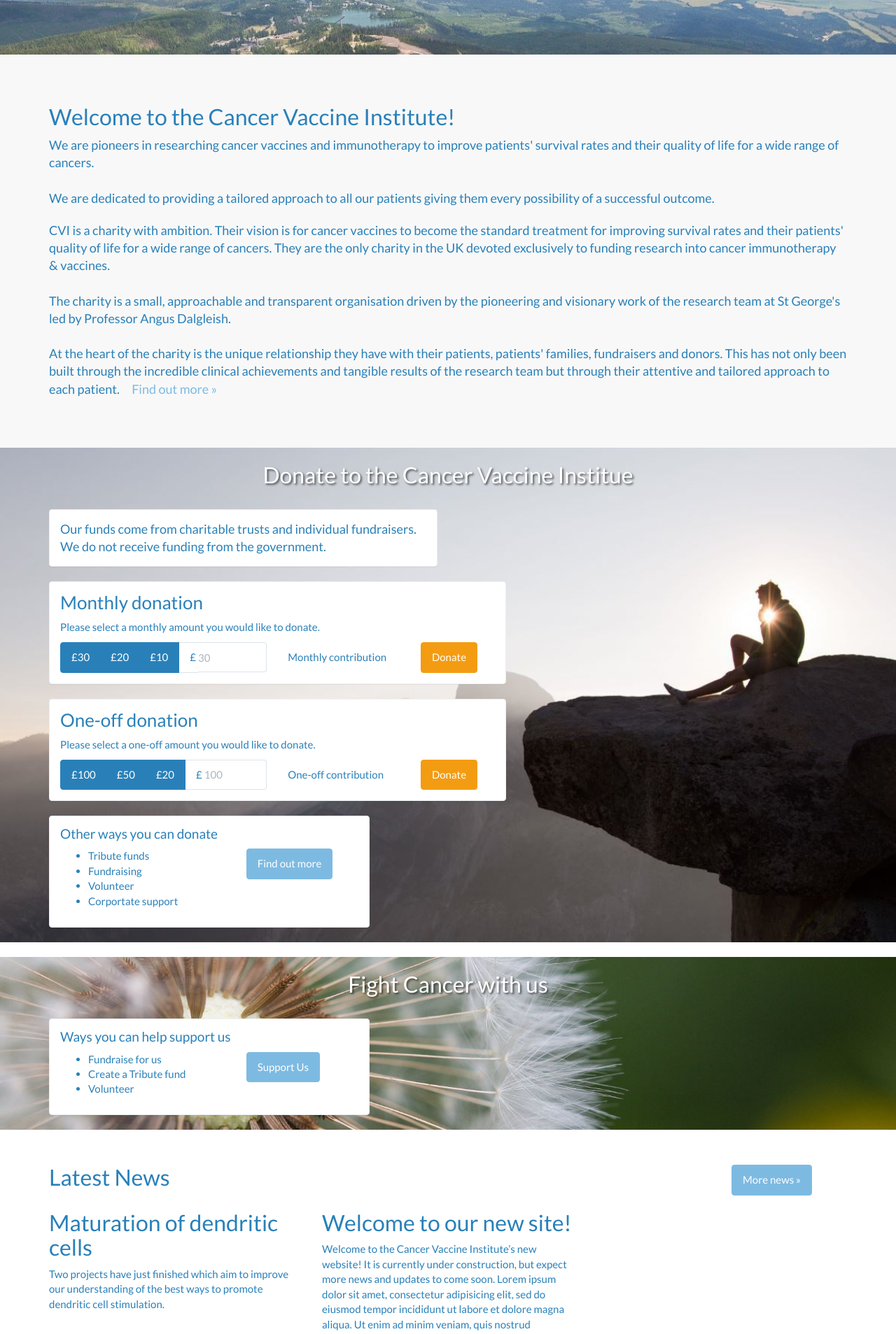
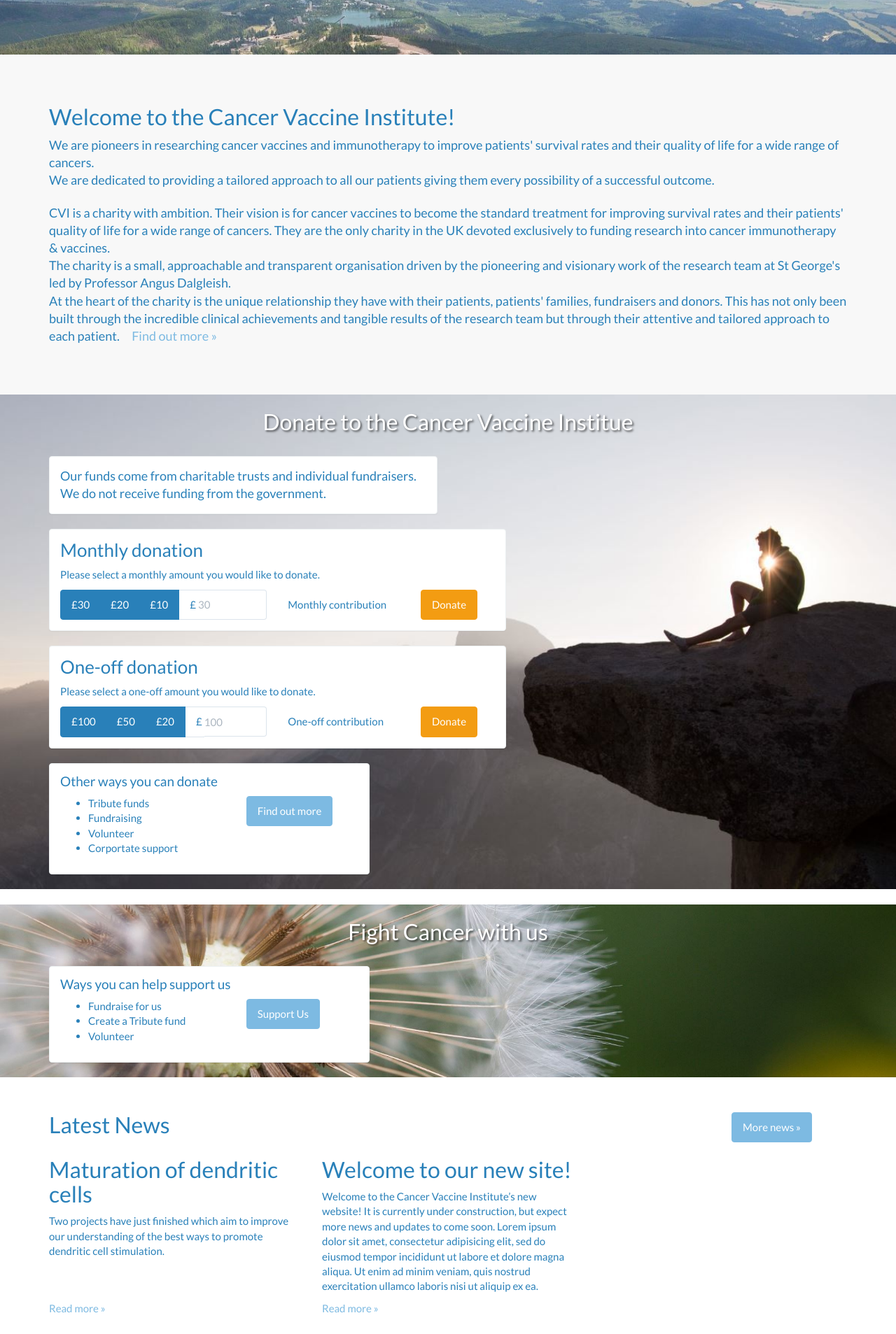
Before and after one commit to CancerVaccine/cancervaccine.github.io, a Jekyll site: the page built from index.html, in a window 1280 px wide. Shown: the part 604-2511 px from the top of the page at 70% size. Built offline with Jekyll 4.4.1, drawn with Linux system fonts in a browser that asks for light colours; nearby versions of some CDN libraries.

Commit message:
Updated '/index.html' via CloudCannon

```diff
--- a/index.html
+++ b/index.html
@@ -48,9 +48,9 @@
       <div class="row">
         <div class="col-md-12">
           <h2 class="editable">Welcome to the Cancer Vaccine Institute!</h2>
-          <p class="lead editable">We are pioneers in researching cancer vaccines and immunotherapy to improve patients' survival rates and their quality of life for a wide range of cancers.&nbsp;<br /><br />We are dedicated to providing a tailored approach to all our patients giving them every possibility of a successful outcome.</p>
+          <p class="lead editable">We are pioneers in researching cancer vaccines and immunotherapy to improve patients' survival rates and their quality of life for a wide range of cancers.&nbsp;<br />We are dedicated to providing a tailored approach to all our patients giving them every possibility of a successful outcome.</p>
 
-          <p class="lead editable">CVI is a charity with ambition. Their vision is for cancer vaccines to become the standard treatment for improving survival rates and their patients' quality of life for a wide range of cancers. They are the only charity in the UK devoted exclusively to funding research into cancer immunotherapy &amp; vaccines.<br /><br />The charity is a small, approachable and transparent organisation driven by the pioneering and visionary work of the research team at St George's led by Professor Angus Dalgleish.<br /><br />At the heart of the charity is the unique relationship they have with their patients, patients' families, fundraisers and donors. This has not only been built through the incredible clinical achievements and tangible results of the research team but through their attentive and tailored approach to each patient.&nbsp; &nbsp; &nbsp;<a href="/our-research/research-projects/">Find out more &raquo;</a></p>
+          <p class="lead editable">CVI is a charity with ambition. Their vision is for cancer vaccines to become the standard treatment for improving survival rates and their patients' quality of life for a wide range of cancers. They are the only charity in the UK devoted exclusively to funding research into cancer immunotherapy &amp; vaccines.<br />The charity is a small, approachable and transparent organisation driven by the pioneering and visionary work of the research team at St George's led by Professor Angus Dalgleish.<br />At the heart of the charity is the unique relationship they have with their patients, patients' families, fundraisers and donors. This has not only been built through the incredible clinical achievements and tangible results of the research team but through their attentive and tailored approach to each patient.&nbsp; &nbsp; &nbsp;<a href="/our-research/research-projects/">Find out more &raquo;</a></p>
         </div>
       </div>
     </div>
```
